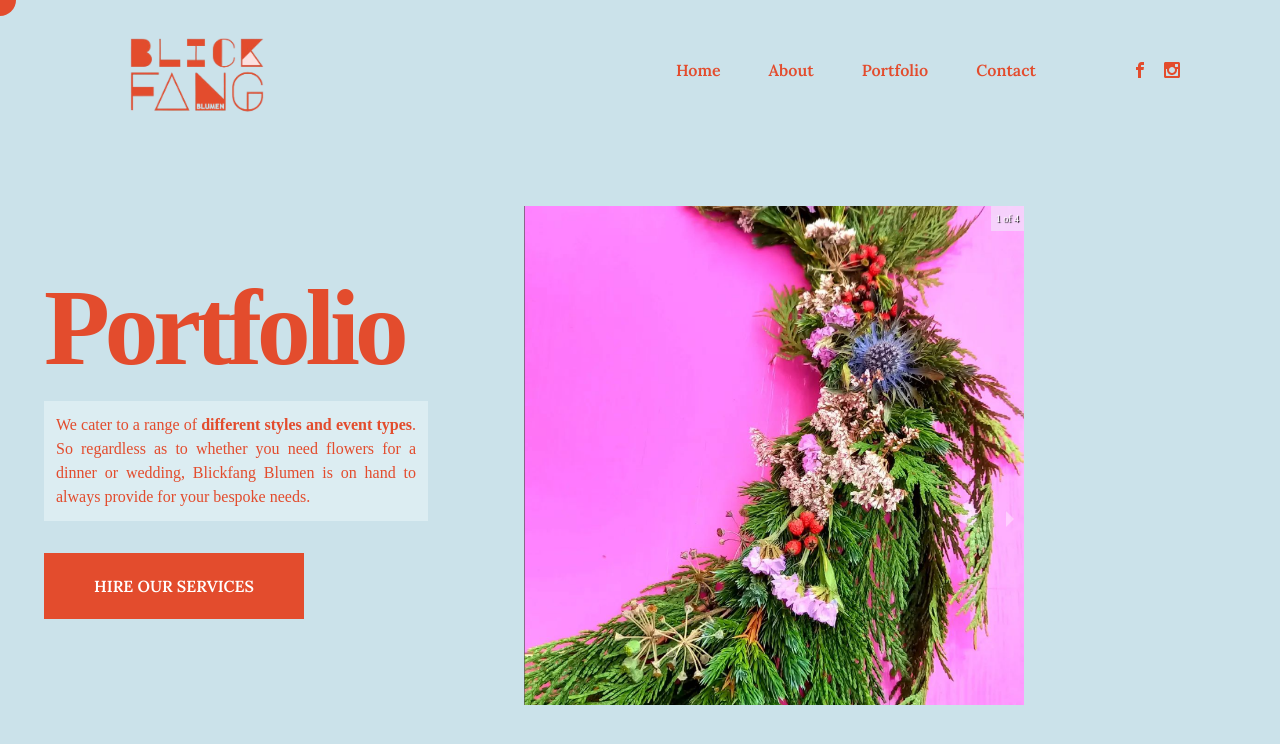
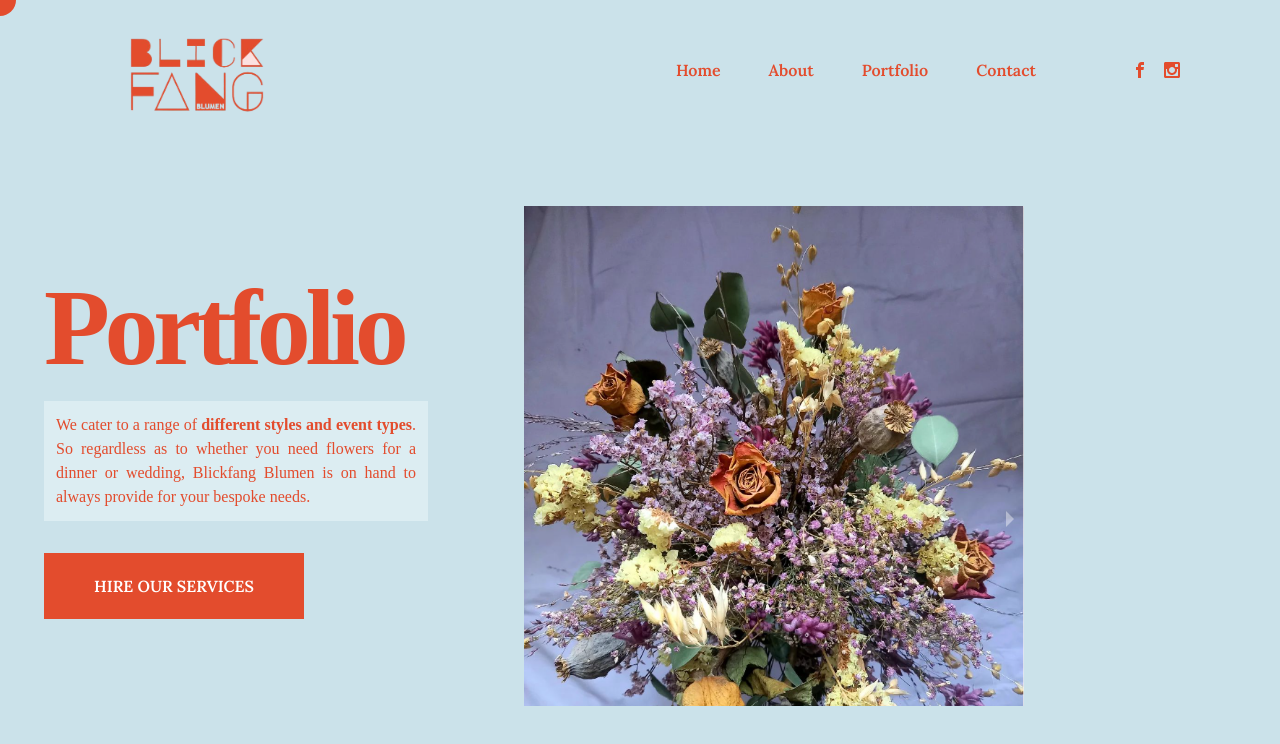
Before and after one commit to acz1992/blickfang-blumen, a React (Vite) app: page /portfolio in a window 1280 px wide. Shown: the top 744 px of the page. Built offline with nearby package versions, Linux system fonts and the light colour scheme; a web font is replaced by a local one.

Commit message:
Correct PortfolioGallery typo

```diff
--- a/src/components/PortfolioGallery.tsx
+++ b/src/components/PortfolioGallery.tsx
@@ -1,10 +1,17 @@
 import "react-responsive-carousel/lib/styles/carousel.min.css"; // requires a loader
 import { Carousel } from "react-responsive-carousel";
 
-const portfolioGallery = () => {
+const PortfolioGallery = () => {
 	console.log("Portfolio Gallery rendered");
 	return (
-		<Carousel showArrows>
+		<Carousel
+			showArrows
+			showStatus={false}
+			autoPlay
+			infiniteLoop
+			stopOnHover
+			className="object-cover hover:scale-110 transition-all duration-1000"
+		>
 			<div>
 				<img src="src/assets/img/portfolio/reef.png" />
 			</div>
@@ -21,4 +28,4 @@ const portfolioGallery = () => {
 	);
 };
 
-export default portfolioGallery;
+export default PortfolioGallery;
```
